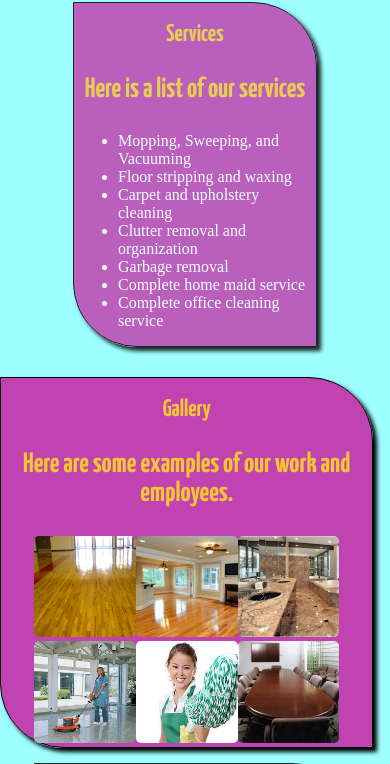
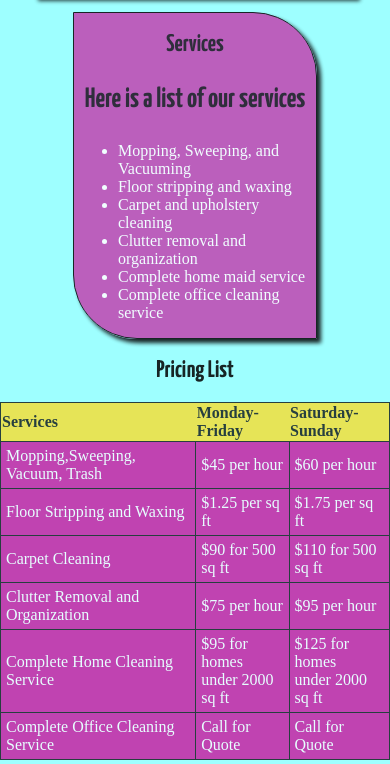
Before and after one commit to martinjlemay/wds, a plain HTML site: page index.html in a window 390 px wide. Shown: the part 626-1390 px from the top of the page. Drawn offline with Linux system fonts and the light colour scheme.

Commit message:
udated and added table

```diff
--- a/css/main.css
+++ b/css/main.css
@@ -43,6 +43,7 @@ a:visited {
 }
 a:hover {
 	color: #ffdb20;
+	background: red;
 }
 a:active {
 	color: #2cabe2;
@@ -67,7 +68,6 @@ h1 {
 	font-size: 5em;
 	text-shadow: 4px 4px 4px #000;
 	opacity: 0.75;
-
 }
 h2 {
 	font-size: 2.25em;
@@ -118,6 +118,22 @@ aside {
 	margin: 15px auto;
 	opacity: .85;
 }
+
+table {
+	background: #cc0597;
+	border-collapse: collapse;
+	margin: 15px auto;
+	border : 1px solid #000;
+	opacity: .75;
+}
+th{
+	background: #ffdb20;
+}
+td {
+	border : 1px solid #000;
+	padding: 5px;
+	color: #fff;
+}
 #gallery {
 	border: 1px solid #000;
 	width: 95.208333%;
@@ -132,19 +148,20 @@ aside {
 	width: 100%;
 	list-style: none;
 	overflow: hidden;
-	padding-left: 8.8815789%; /*------81px-------*/
 	margin: 0 auto;
 }
 #gallery li {
 	display: inline;
 	float:left;
 	width: 27.412281%;
+	margin: 0 auto;
 }
 #gallery img {
 	width: 100%;
 	height: auto;
 	border-radius: 5px;
 	-moz-border-radius: 10px;
+	margin: 0 auto;
 }
 #contact {
 	border: 1px solid #000;
@@ -209,12 +226,14 @@ h1 {
 	color: #000;
 	font-size: 2.5em;
 	clear: right;
+	padding: 10px 0px 0px 0px;
 }
 h2 {
 	font-size: 1.5em;
 }
 h1, h2, h3 {
-	text-shadow: none
+	text-shadow: none;
+	color: #000;
 }
 nav ul li {
 	width: 22%;
@@ -229,6 +248,23 @@ article {
 	width: 80%;
 	-moz-column-count: 1;
 }
+#gallery li {
+	display: block;
+	float:left;
+	width: 27.412281%;
+}
+#gallery ul  {
+	display: hidden;
+	margin: 0 auto;
+	float: left;
+}
+#gallery li {
+	display: inline;
+}
+#gallery img {
+	width: 150px;
+	height: auto;
+}
 #services {
 	width: 60%;
 }
--- a/index.html
+++ b/index.html
@@ -56,11 +56,48 @@
 					<li>Floor stripping and waxing</li>
 					<li>Carpet and upholstery cleaning</li>
 					<li>Clutter removal and organization</li>
-						<li>Garbage removal</li>
 					<li>Complete home maid service</li>
 					<li>Complete office cleaning service</li>
 				</ul>
 			</section>
+				<h2> Pricing List</h2>
+			<table>
+				<tr>
+					<th>Services</th>
+					<th>Monday-Friday</th>
+					<th>Saturday-Sunday</th>
+				</tr>
+				<tr>
+					<td>Mopping,Sweeping, Vacuum, Trash</th>
+					<td>$45 per hour</td>
+					<td>$60 per hour</td>
+				</tr>
+				<tr>
+					<td>Floor Stripping and Waxing</th>
+					<td>$1.25 per sq ft</td>
+					<td>$1.75 per sq ft</td>
+				</tr>
+				<tr>
+					<td>Carpet Cleaning</th>
+					<td>$90 for 500 sq ft</td>
+					<td>$110 for 500 sq ft</td>
+				</tr>
+				<tr>
+					<td>Clutter Removal and Organization</th>
+					<td>$75 per hour</td>
+					<td>$95 per hour</td>
+				</tr>
+				<tr>
+					<td>Complete Home Cleaning Service</th>
+					<td>$95 for homes</br> under 2000 sq ft</td>
+					<td>$125 for homes</br> under 2000 sq ft</td>
+				</tr>
+				<tr>
+					<td>Complete Office Cleaning Service</th>
+					<td>Call for Quote</td>
+					<td>Call for Quote</td>
+				</tr>
+			</table>
 			<div id= "gallery">
 				<h2>Gallery</h2>
 				<h3>Here are some examples of our work and employees.</h3>
```
Lines whose indentation alone changed are shown as unchanged.
